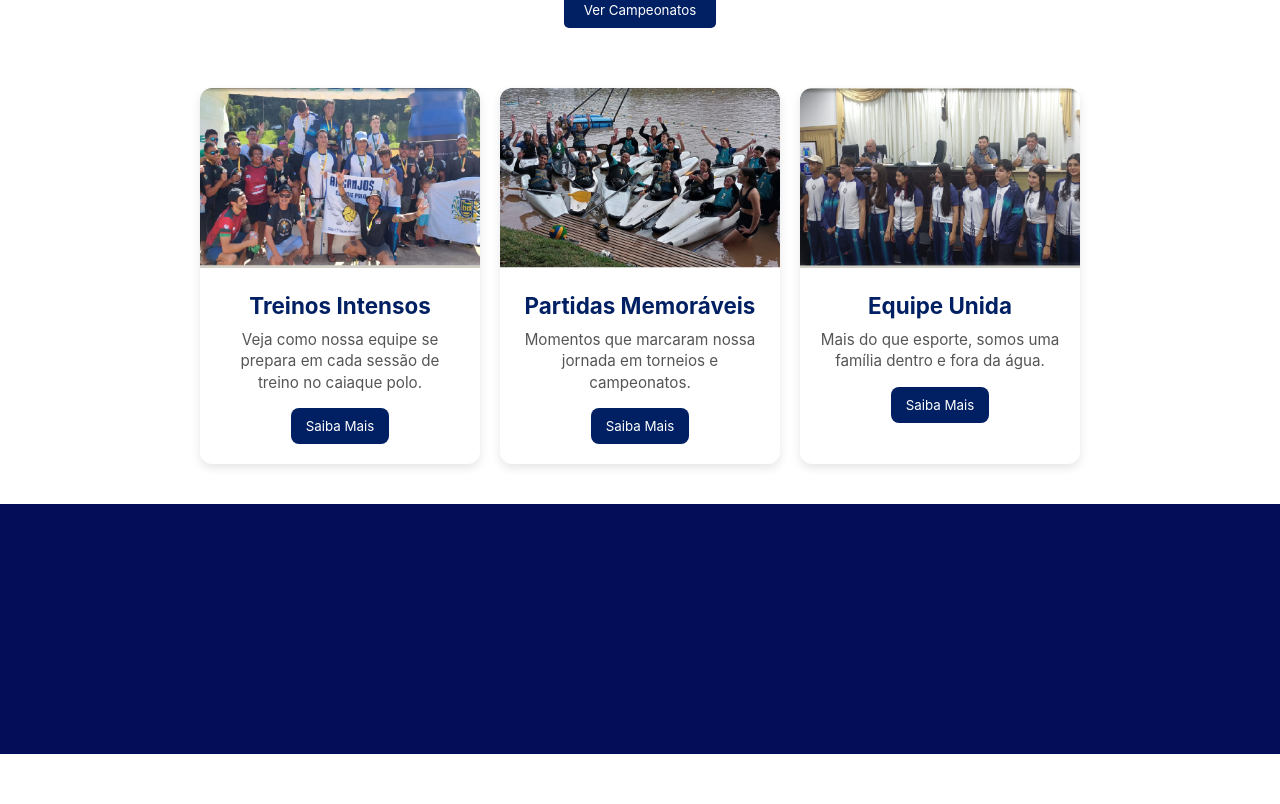
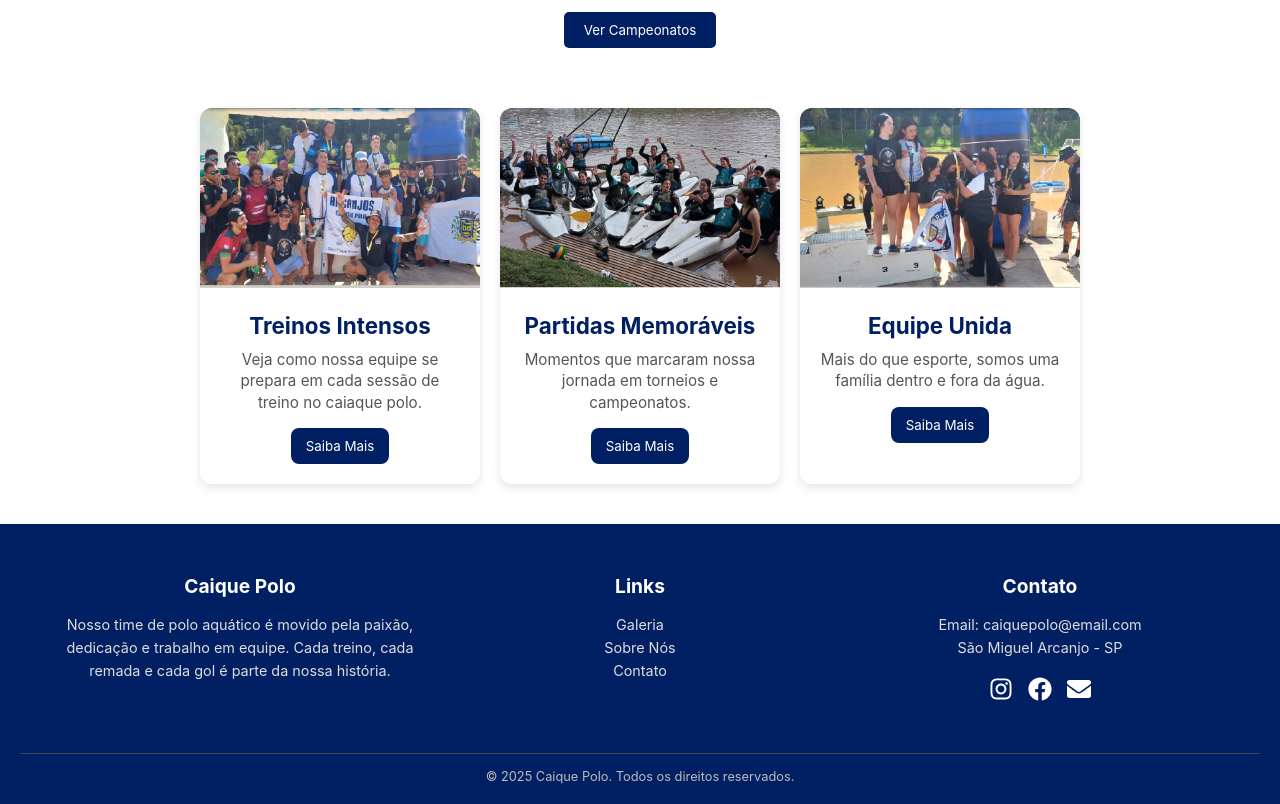
Before and after one commit to victorguimaraesdev/InstitutoArcanjosCaipoloaque, a React (Vite) app: page / in a window 1280 px wide. Shown: the part 2315-3119 px from the top of the page. Before the commit the page ends 3069 px from the top, so only its background shows below. Built offline with nearby package versions, Linux system fonts and the light colour scheme.

Commit message:
Footer improvisado

```diff
--- a/src/components/CardHome/Container.CardHome.tsx
+++ b/src/components/CardHome/Container.CardHome.tsx
@@ -143,16 +143,10 @@ const CardText = styled.p`
         font-size: 0.8rem;
     }
 `
-// const Ball = styled.img`
-//     width: 100px;
-//     height: auto;
-//     margin-bottom: 30px;
-// `
 
 export const ContainerCardHome = () => {
     return (
         <ContainerMaster>
-            {/* <Ball src="/assets/icons/ball.png" /> */}
             <ContainerCard>
                 <ContainerImage src="/assets/imgs/diretor2.png" />
                 <ContainerInfo>
--- a/src/components/Carrosel/Container.Carrosel.tsx
+++ b/src/components/Carrosel/Container.Carrosel.tsx
@@ -9,6 +9,7 @@ const ContainerMaster = styled.div`
   flex-direction: column;
   width: 100%;
   height: auto;
+  margin-bottom: 20px;
 
   border-top: 50px solid #002063;
 `;
--- a/src/components/Footer/Container.Footer.tsx
+++ b/src/components/Footer/Container.Footer.tsx
@@ -1,15 +1,120 @@
-import styled from "styled-components"
+import styled from "styled-components";
+import { FaInstagram, FaFacebook, FaEnvelope } from "react-icons/fa";
 
-const ContainerMaster = styled.footer`
-    height: 250px;
-    width: 100%;
-    background-color: var(--primary);
-`
+const FooterContainer = styled.footer`
+  width: 100%;
+  background-color: #002063;
+  color: #fff;
+  padding: 40px 20px 20px;
+  display: flex;
+  flex-direction: column;
+  align-items: center;
+  text-align: center;
+`;
 
+const FooterTop = styled.div`
+  display: flex;
+  justify-content: space-between;
+  align-items: flex-start;
+  flex-wrap: wrap;
+  width: 100%;
+  max-width: 1200px;
+  margin-bottom: 30px;
 
+  @media (max-width: 768px) {
+    flex-direction: column;
+    align-items: center;
+    text-align: center;
+    gap: 20px;
+  }
+`;
+
+const FooterSection = styled.div`
+  flex: 1;
+  min-width: 200px;
+  margin: 10px;
+
+  h3 {
+    margin-bottom: 15px;
+    font-size: 1.2rem;
+    font-weight: bold;
+  }
+
+  p, a {
+    font-size: 0.9rem;
+    color: #ddd;
+    text-decoration: none;
+    line-height: 1.6;
+
+    &:hover {
+      color: #00ffea;
+    }
+  }
+`;
+
+const SocialIcons = styled.div`
+  display: flex;
+  gap: 15px;
+  justify-content: center;
+  margin-top: 15px;
+
+  a {
+    font-size: 1.5rem;
+    color: #fff;
+    transition: color 0.3s ease;
+
+    &:hover {
+      color: #00ffea;
+    }
+  }
+`;
+
+const FooterBottom = styled.div`
+  border-top: 1px solid #444;
+  padding-top: 15px;
+  font-size: 0.8rem;
+  color: #bbb;
+  width: 100%;
+  text-align: center;
+`;
 
 export const ContainerFooter = () => {
     return (
-        <ContainerMaster />
-    )
-}
+        <FooterContainer>
+            <FooterTop>
+                {/* Sobre */}
+                <FooterSection>
+                    <h3>Caique Polo</h3>
+                    <p>
+                        Nosso time de polo aquático é movido pela paixão, dedicação e trabalho em equipe.
+                        Cada treino, cada remada e cada gol é parte da nossa história.
+                    </p>
+                </FooterSection>
+
+                {/* Links rápidos */}
+                <FooterSection>
+                    <h3>Links</h3>
+                    <a href="#galeria">Galeria</a> <br />
+                    <a href="#sobre">Sobre Nós</a> <br />
+                    <a href="#contato">Contato</a>
+                </FooterSection>
+
+                {/* Contato */}
+                <FooterSection>
+                    <h3>Contato</h3>
+                    <p>Email: <a href="mailto:caiquepolo@email.com">caiquepolo@email.com</a></p>
+                    <p>São Miguel Arcanjo - SP</p>
+                    <SocialIcons>
+                        <a href="https://instagram.com" target="_blank" rel="noreferrer"><FaInstagram /></a>
+                        <a href="https://facebook.com" target="_blank" rel="noreferrer"><FaFacebook /></a>
+                        <a href="mailto:caiquepolo@email.com"><FaEnvelope /></a>
+                    </SocialIcons>
+                </FooterSection>
+            </FooterTop>
+
+            <FooterBottom>
+                © {new Date().getFullYear()} Caique Polo. Todos os direitos reservados.
+            </FooterBottom>
+        </FooterContainer>
+    );
+};
--- a/src/utils/cardsData.ts
+++ b/src/utils/cardsData.ts
@@ -13,7 +13,7 @@ export const cardsData = [
   },
   {
     id: 3,
-    img: "/assets/imgs/img4.png",
+    img: "/assets/imgs/img2.png",
     title: "Equipe Unida",
     text: "Mais do que esporte, somos uma família dentro e fora da água."
   }
```
